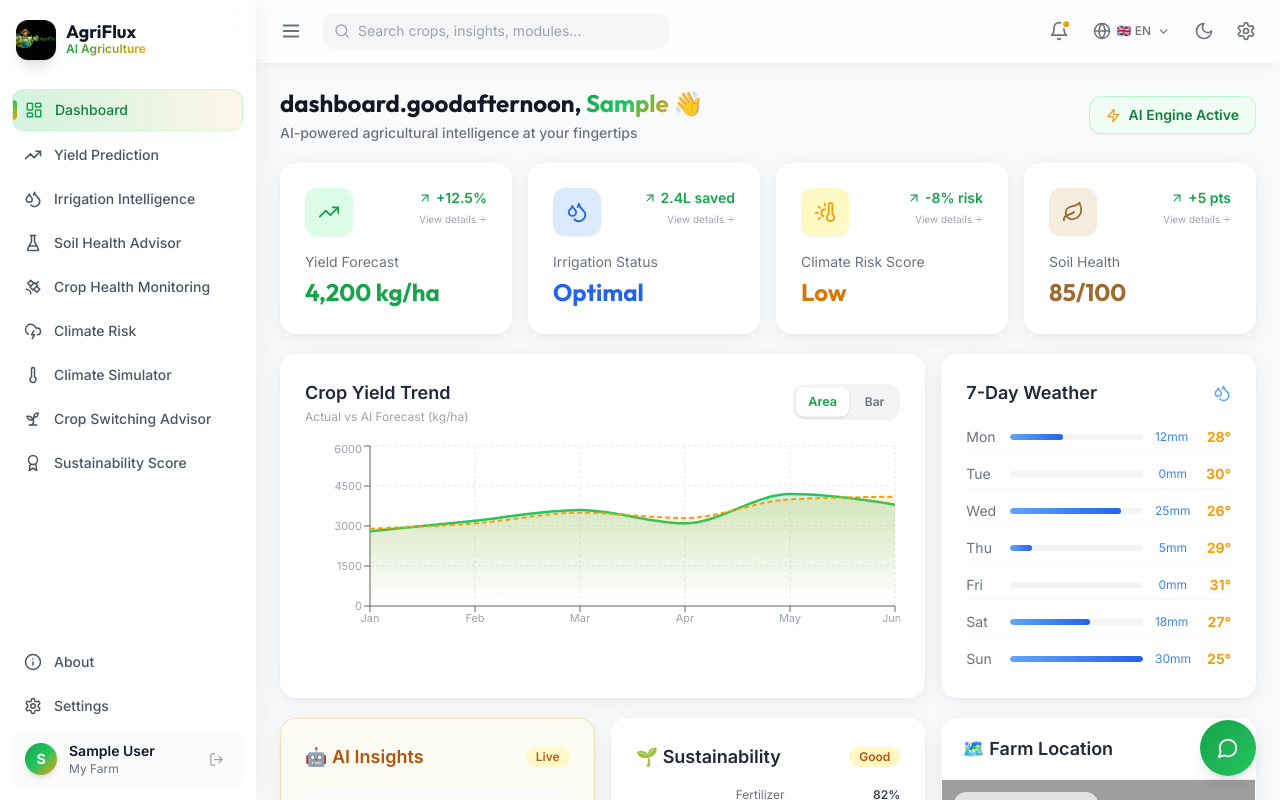
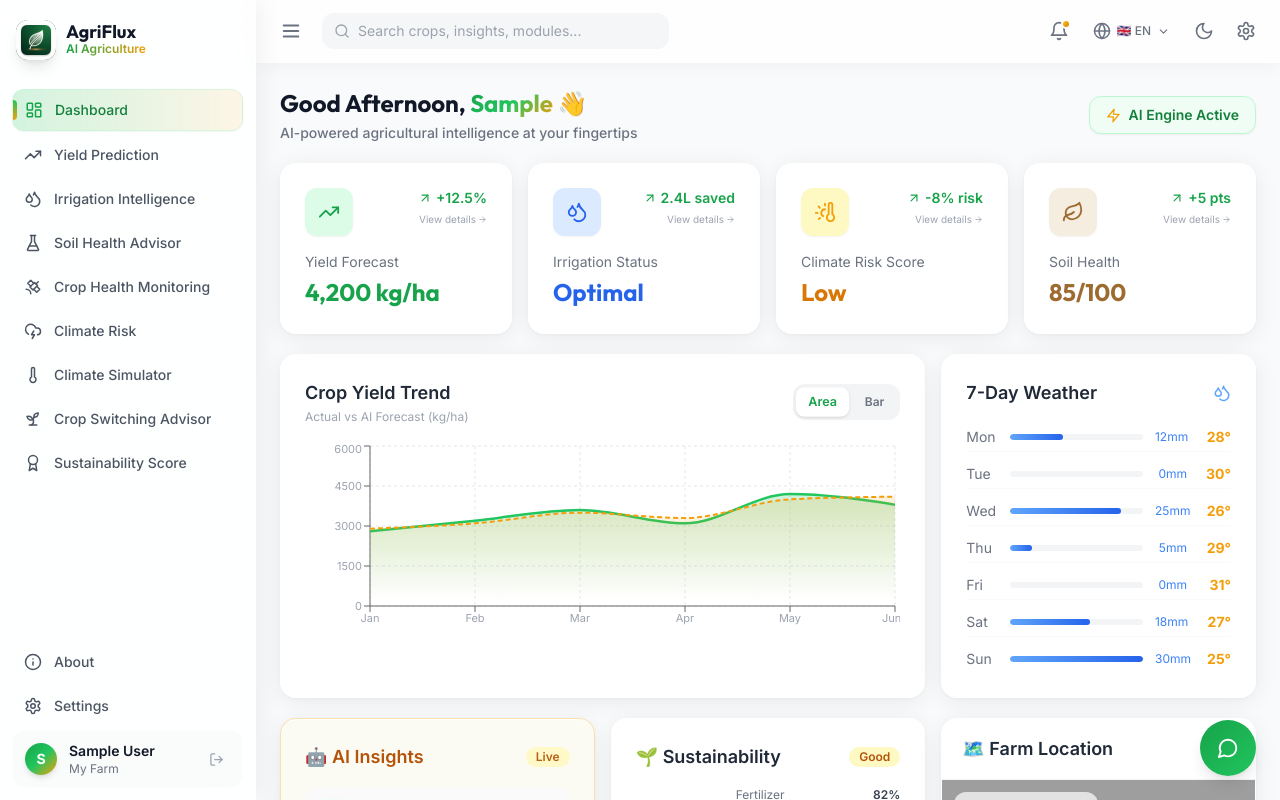
Before and after one commit to Austin-Joshua/AgriFlux, a React (Vite) app in the folder Frontend/: page /dashboard in a window 1280 px wide. Shown: the top 800 px of the page. Built offline with nearby package versions, Linux system fonts and the light colour scheme; sample sign-in values are in the browser's storage; grey boxes are pictures that could not be loaded.

Commit message:
logo form

```diff
--- a/Frontend/src/components/Sidebar.tsx
+++ b/Frontend/src/components/Sidebar.tsx
@@ -7,7 +7,7 @@ import {
     Award, Settings, Info, X, Leaf, LogOut, PanelLeftClose, PanelLeft
 } from 'lucide-react';
 import { useAuth } from '../context/AuthContext';
-import logo from '../assets/logo.jpg';
+import logo from '../assets/logo-icon.png';
 
 interface SidebarProps {
     isOpen: boolean;
@@ -82,8 +82,8 @@ const Sidebar: React.FC<SidebarProps> = ({ isOpen, collapsed, onClose, onCollaps
                         onClick={() => navigate('/dashboard')}
                         className={`flex items-center gap-2.5 cursor-pointer hover:opacity-80 transition-opacity ${collapsed ? 'justify-center w-full' : ''}`}
                     >
-                        <div className="w-10 h-10 rounded-xl flex items-center justify-center overflow-hidden shadow-lg flex-shrink-0">
-                            <img src={logo} alt="AgriFlux Logo" className="w-full h-full object-cover" />
+                        <div className="w-10 h-10 rounded-xl flex items-center justify-center overflow-hidden shadow-lg flex-shrink-0 bg-green-900">
+                            <img src={logo} alt="AgriFlux Logo" className="w-full h-full object-contain" />
                         </div>
                         {!collapsed && (
                             <div>
--- a/Frontend/src/i18n/locales/en.json
+++ b/Frontend/src/i18n/locales/en.json
@@ -33,6 +33,9 @@
     "dashboard": {
         "title": "Farm Dashboard",
         "subtitle": "AI-powered agricultural intelligence at your fingertips",
+        "goodmorning": "Good Morning",
+        "goodafternoon": "Good Afternoon",
+        "goodevening": "Good Evening",
         "yieldForecast": "Yield Forecast",
         "climateRisk": "Climate Risk Score",
         "irrigationStatus": "Irrigation Status",
--- a/Frontend/src/pages/Login.tsx
+++ b/Frontend/src/pages/Login.tsx
@@ -5,7 +5,7 @@ import { Eye, EyeOff, Leaf, Mail, Lock, AlertCircle } from 'lucide-react';
 import { useAuth } from '../context/AuthContext';
 import { useTheme } from '../context/ThemeContext';
 import { Sun, Moon } from 'lucide-react';
-import logo from '../assets/logo.jpg';
+import logo from '../assets/logo-icon.png';
 
 const Login: React.FC = () => {
     const { t } = useTranslation();
@@ -55,7 +55,7 @@ const Login: React.FC = () => {
                 <div className="relative">
                     <div className="flex items-center gap-3 mb-12">
                         <div className="w-16 h-16 bg-white/10 backdrop-blur-md rounded-2xl flex items-center justify-center border border-white/20 shadow-xl overflow-hidden">
-                            <img src={logo} alt="AgriFlux Logo" className="w-full h-full object-cover" />
+                            <img src={logo} alt="AgriFlux Logo" className="w-full h-full object-contain p-1" />
                         </div>
                         <div>
                             <h1 className="text-4xl font-black font-display tracking-tightest">AgriFlux</h1>
@@ -95,8 +95,8 @@ const Login: React.FC = () => {
                 <div className="w-full max-w-md animate-slide-up">
                     {/* Mobile Logo */}
                     <div className="lg:hidden flex items-center gap-3 justify-center mb-8">
-                        <div className="w-12 h-12 rounded-xl flex items-center justify-center shadow-md overflow-hidden">
-                            <img src={logo} alt="AgriFlux Logo" className="w-full h-full object-cover" />
+                        <div className="w-12 h-12 rounded-xl flex items-center justify-center shadow-md overflow-hidden bg-green-900">
+                            <img src={logo} alt="AgriFlux Logo" className="w-full h-full object-contain" />
                         </div>
                         <h1 className="text-2xl font-black text-gray-900 dark:text-white font-display tracking-tightest text-gradient">AgriFlux</h1>
                     </div>
@@ -118,7 +118,7 @@ const Login: React.FC = () => {
                                         : 'text-gray-500 dark:text-gray-400 hover:text-gold-600'
                                         }`}
                                 >
-                                    {mode}
+                                    {mode.charAt(0).toUpperCase() + mode.slice(1)}
                                 </button>
                             ))}
                         </div>
```
Also changed, not shown: Frontend/src/assets/logo-icon.png (added).
